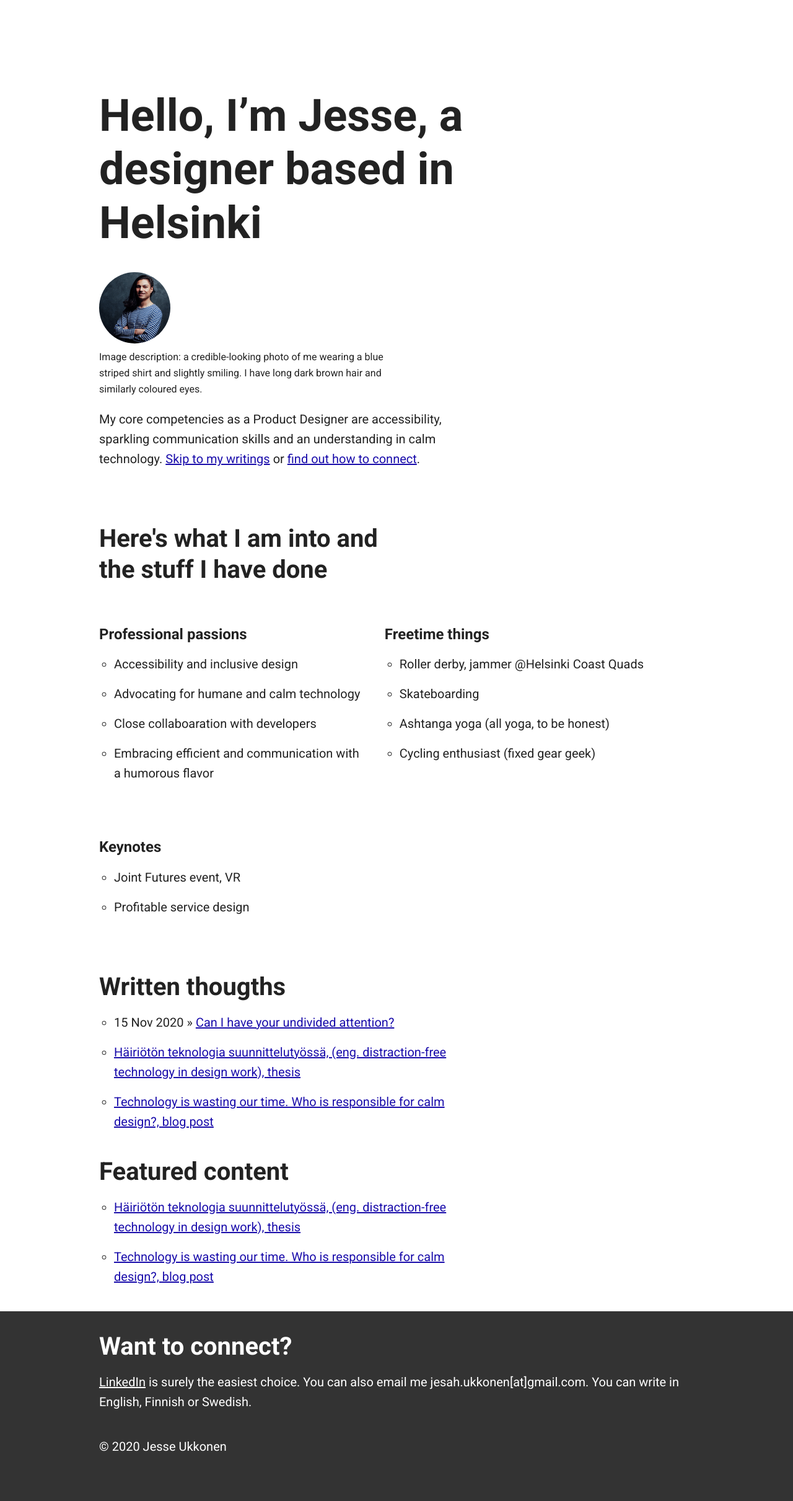
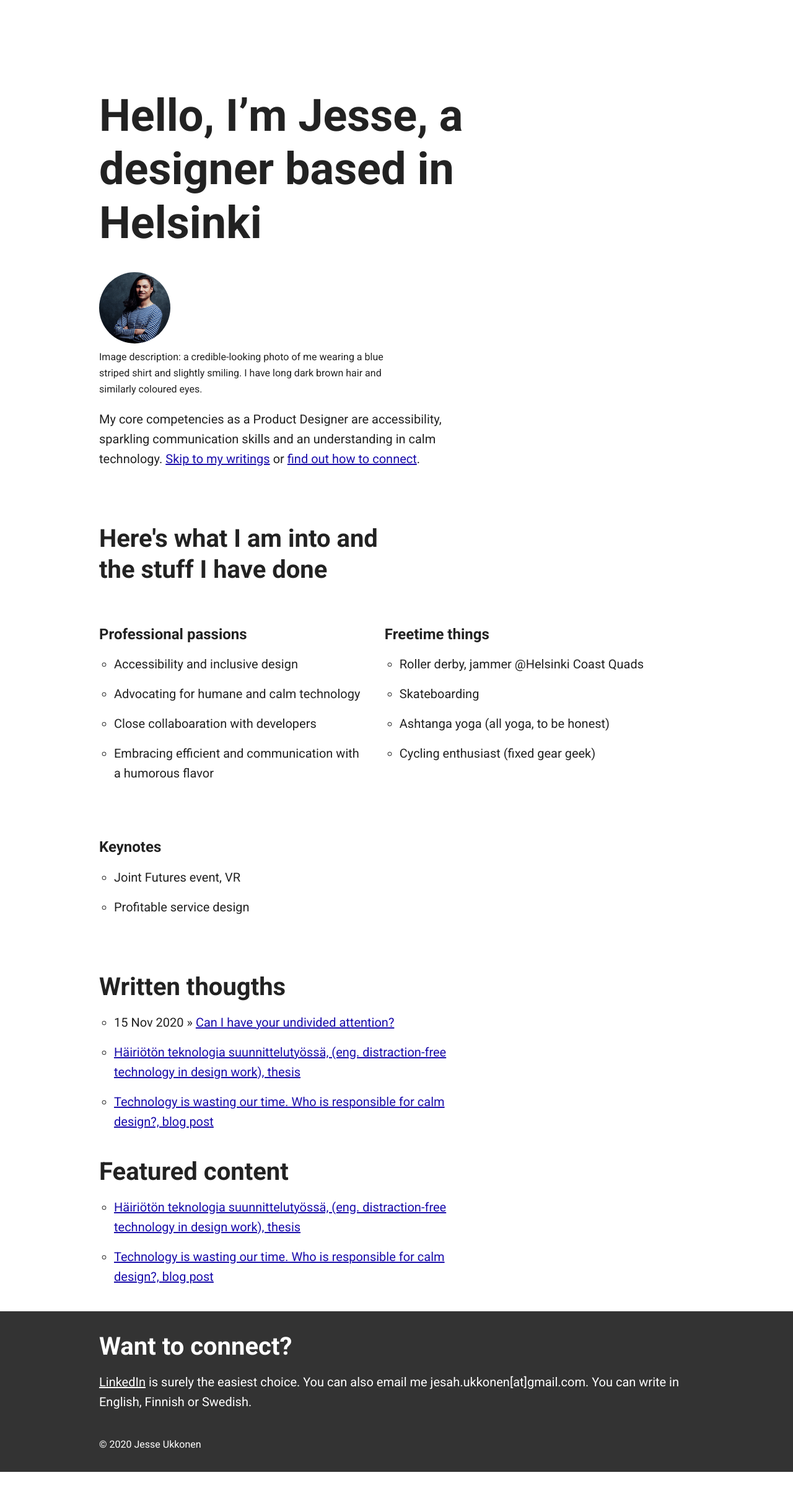
Before and after one commit to jesseu/jesseu.github.io, a Jekyll site: the page built from index.html, in a window 1280 px wide. Shown: the whole page at 62% size. Built offline with Jekyll 4.4.1, drawn with Linux system fonts in a browser that asks for light colours; after the commit the page ends 2374 px from its top, so only the background shows below that.

Commit message:
Update default.html

```diff
--- a/_layouts/default.html
+++ b/_layouts/default.html
@@ -38,7 +38,8 @@
       <div class="container footer-content">
         <h2><a id="connect"></a>Want to connect?</h2>
         <p><a class="link-dark-bg" href="https://www.linkedin.com/in/jesseukkonen/" target="_blank">LinkedIn</a> is surely the easiest choice. You can also email me jesah.ukkonen[at]gmail.com. You can write in English, Finnish or Swedish.</p>
-        <p>© <script type="text/javascript">document.write(new Date().getFullYear());
+
+        <p style="margin-bottom:0; font-size:1rem;">&copy; <script type="text/javascript">document.write(new Date().getFullYear());
           </script> Jesse Ukkonen</p>
       </div>
     </footer>
```
